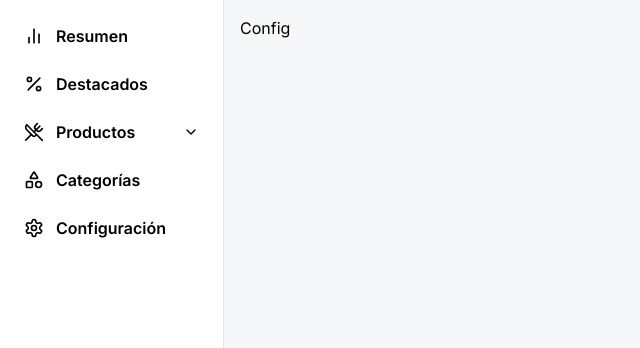
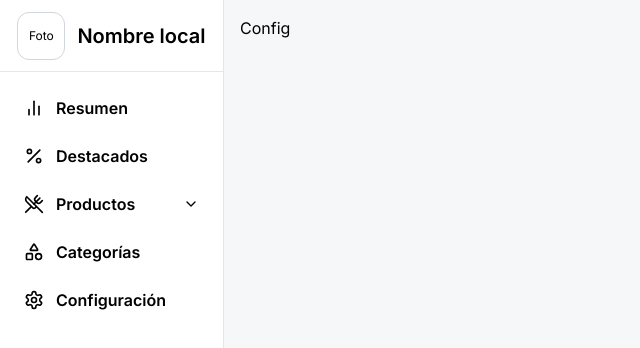
Before and after one commit to CristianTapia/dashboard, a Next.js app: page /dashboard/configuracion in a window 1280 px wide. Shown: the top 348 px of the page, without its empty margins (0-640 px from the left). Built offline with nearby package versions, Linux system fonts and the light colour scheme.

Commit message:
Adding bussiness name into the nav

```diff
--- a/app/dashboard/layout.tsx
+++ b/app/dashboard/layout.tsx
@@ -11,6 +11,13 @@ export default function DashboardLayout({ children }: { children: React.ReactNod
     <div className="flex">
       {/* Sidebar */}
       <aside className="w-[clamp(14rem,22vw,10rem)] shrink-0 sticky top-0 h-[100dvh] overflow-auto bg-[var(--color-foreground)] border-r border-[var(--color-line-limit)]">
+        {/* Bussiness's name */}
+        <div className="flex items-center justify-center h-18 border-b border-[var(--color-line-limit)] p-4">
+          <div className="w-12 h-12 border border-gray-300 rounded-xl flex items-center justify-center text-xs">
+            Foto
+          </div>
+          <h1 className="pl-3 font-semibold text-xl">Nombre local</h1>
+        </div>
         <nav>
           <ul className="gap-2 flex flex-col p-4">
             <DashboardNavButton icon={<ChartNoAxesColumn size={iconSize} />} name="Resumen" href="/dashboard" />
```
